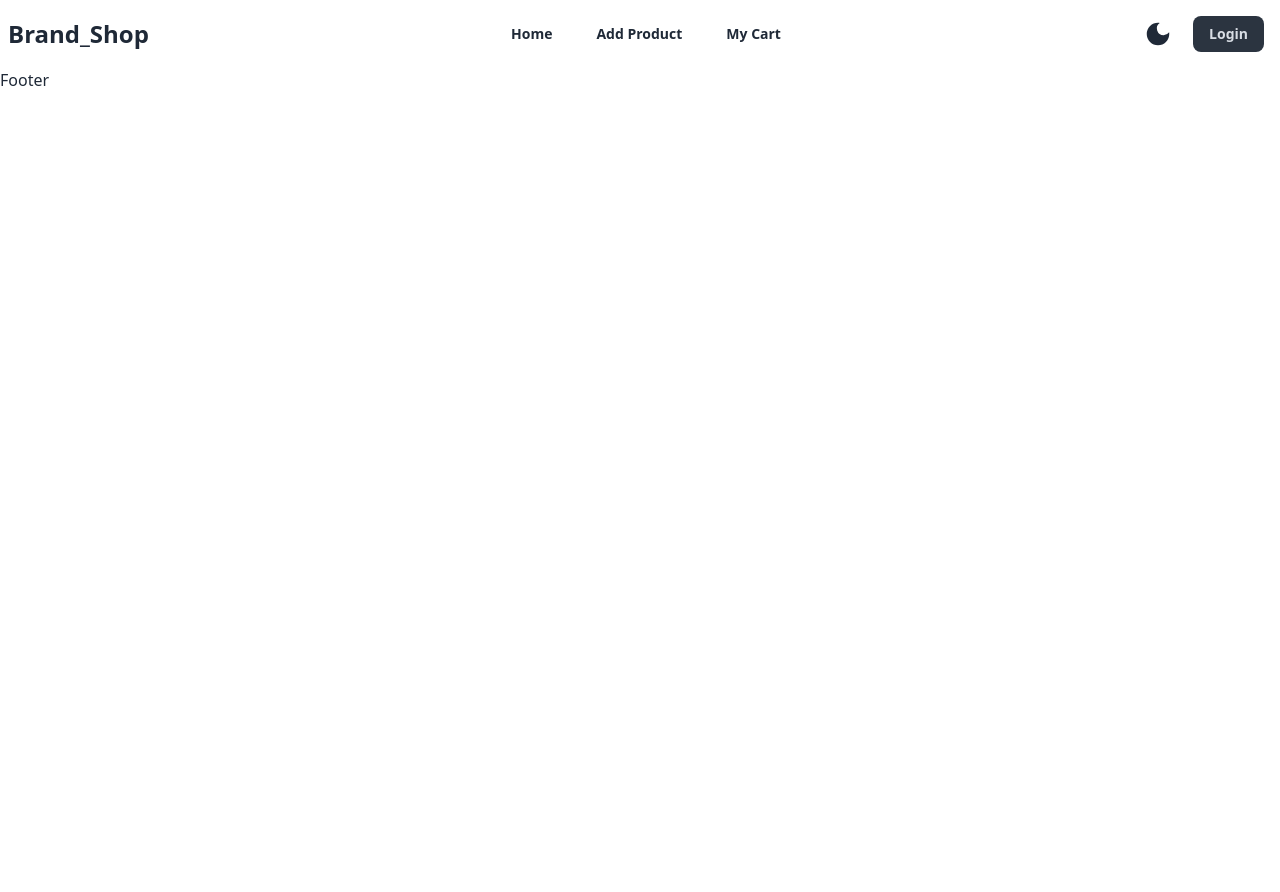
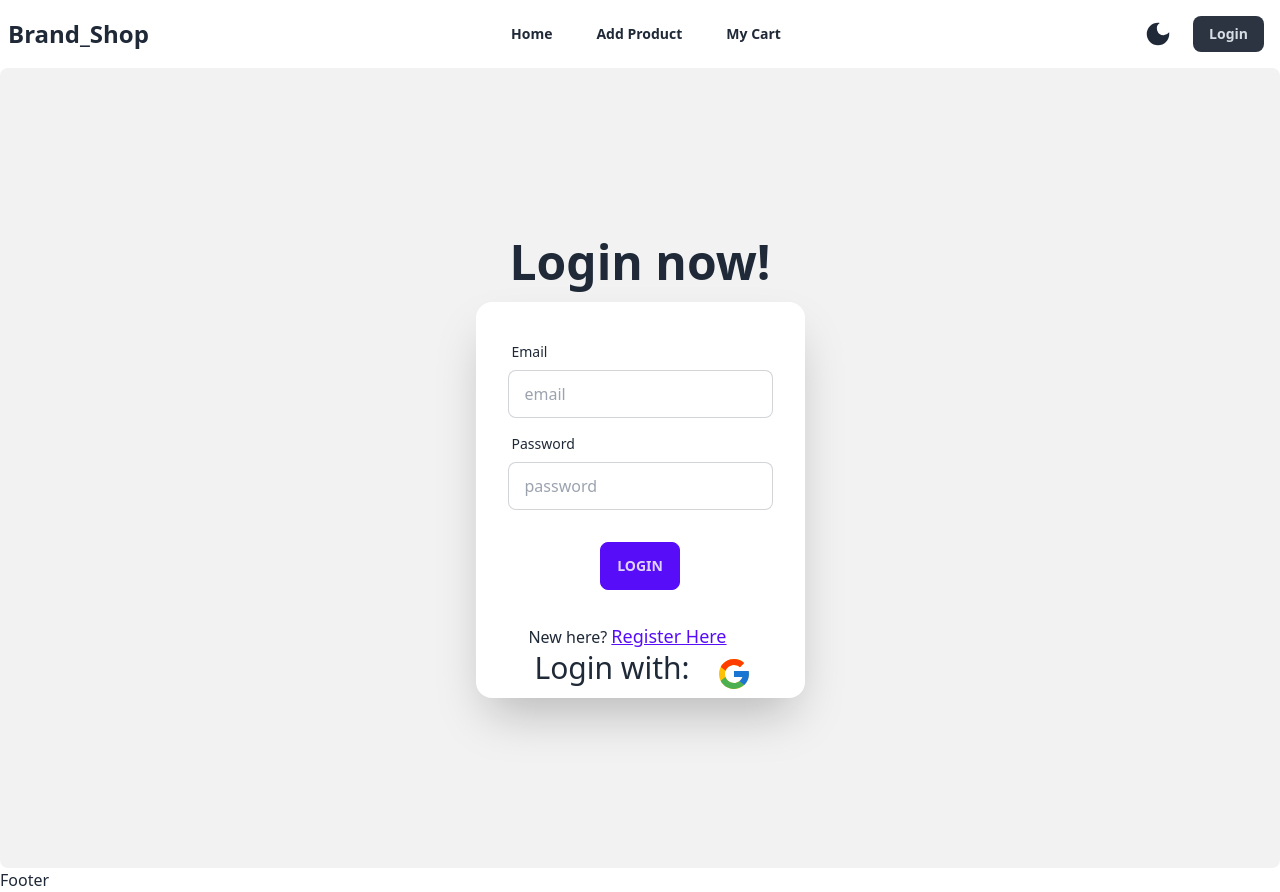
Before and after one commit to AlfredGomes23/brand-shop-client, a React (Vite) app: page /login in a window 1280 px wide. Before the commit the page ends 800 px from the top, so only its background shows below. Built offline with nearby package versions, Linux system fonts and the light colour scheme.

Commit message:
login page add.

```diff
--- a/src/components/SocialLink.jsx
+++ b/src/components/SocialLink.jsx
@@ -1,14 +1,11 @@
-import { AiFillGoogleCircle as AiFillGoogleCircle, AiTwotoneMail } from 'react-icons/ai';
+import { FcGoogle } from 'react-icons/fc';
 import { Link } from 'react-router-dom';
 
 const SocialLink = () => {
     return (
         <button className='text-3xl flex'>
             <p className='w-full'>Login with: </p>
-            <div className='flex'>
-                <Link to='/login'><AiTwotoneMail className='text-5xl ml-5'></AiTwotoneMail></Link>
-                <AiFillGoogleCircle className='text-5xl ml-5'></AiFillGoogleCircle>
-            </div>
+            <FcGoogle className='text-5xl ml-5'></FcGoogle>
         </button>
     );
 };
--- a/src/pages/Login.jsx
+++ b/src/pages/Login.jsx
@@ -1,8 +1,46 @@
+import { Link } from "react-router-dom";
+import SocialLink from "../components/SocialLink";
 
 
 const Login = () => {
+    const handleSubmit = e => {
+        e.preventDefault();
+
+        const form = e.target;
+        const email = form.email.value, password = form.password.value;
+        console.log(email, password);
+    }
     return (
-        <></>
+        <div className="hero min-h-screen bg-base-200 rounded-lg">
+            <div className="hero-content flex-col">
+                <div className="text-center lg:text-left">
+                    <h1 className="text-5xl font-bold">Login now!</h1>
+                </div>
+                <div className="card flex-shrink-0 w-full shadow-2xl bg-base-100">
+                    <form onSubmit={handleSubmit} className="card-body">
+                        <div className="form-control">
+                            <label className="label">
+                                <span className="label-text">Email</span>
+                            </label>
+                            <input type="email" name="email" placeholder="email" className="input input-bordered" required />
+                        </div>
+                        <div className="form-control">
+                            <label className="label">
+                                <span className="label-text">Password</span>
+                            </label>
+                            <input type="password" name="password" placeholder="password" className="input input-bordered" required />
+                        </div>
+                        <div className="form-control mt-6">
+                            <button className="btn btn-primary w-fit mx-auto">Login</button>
+                        </div>
+                    </form>
+                    <div className='mx-auto'>
+                        <p>New here? <Link to='/register' className="link link-primary text-lg">Register Here</Link></p>
+                        <SocialLink></SocialLink>
+                    </div>
+                </div>
+            </div>
+        </div>
     );
 };
 
--- a/src/pages/Register.jsx
+++ b/src/pages/Register.jsx
@@ -1,7 +1,15 @@
+import { Link } from "react-router-dom";
 import SocialLink from "../components/SocialLink";
 
 
 const Register = () => {
+    const handleSubmit = e => {
+        e.preventDefault();
+
+        const form = e.target;
+        const name = form.name.value, url = form.url.value, email = form.email.value, password = form.password.value;
+        console.log(name, url,email, password);
+    }
     return (
         <div className="hero min-h-screen bg-base-200 rounded-xl">
             <div className="hero-content flex-col">
@@ -9,7 +17,7 @@ const Register = () => {
                     <h1 className="text-5xl font-bold">Register now!</h1>
                 </div>
                 <div className="card flex-shrink-0 w-full shadow-2xl bg-base-100">
-                    <form className="card-body flex flex-col">
+                    <form onSubmit={handleSubmit} className="card-body flex flex-col">
                         {/* name, url */}
                         <div className="flex flex-col md:flex-row gap-5">
                             {/* name */}
@@ -49,12 +57,13 @@ const Register = () => {
                         <div className="mt-3">
                             <input type="checkbox" name="checkbox" id="" required /> <span>Accept our terms and condition</span></div>
                         <div className="form-control mt-6">
-                            <button className="btn btn-primary">Register</button>
+                            <button className="btn btn-primary w-fit mx-auto">Register</button>
                         </div>
                     </form>
-                    <div className='px-4 py-2 mx-auto'>
+                    <div className='mx-auto'>
+                        <p>Have Account? <Link to='/login' className="link link-primary text-lg">Login Here</Link></p>
                         <SocialLink></SocialLink>
-                        </div>
+                    </div>
 
                 </div>
             </div>
```
